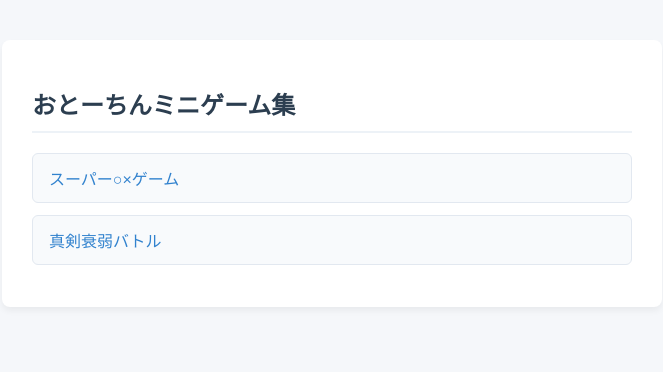
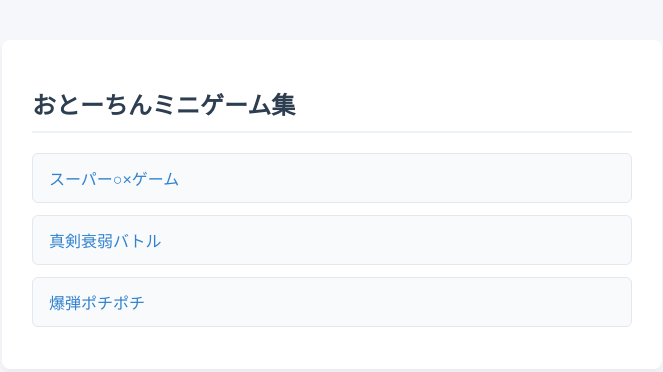
Before and after one commit to kyabetubatake/HTMLtest, a plain HTML site: page index.html in a window 1280 px wide. Shown: the whole page, without its empty margins (308-971 px from the left). Drawn offline with Linux system fonts and the light colour scheme.

Commit message:
Update index.html
爆弾ポチポチを追加

```diff
--- a/index.html
+++ b/index.html
@@ -69,6 +69,7 @@
     const pages = [
         { url: "SuperMaruBatu.html", title: "スーパー○×ゲーム" },
         { url: "SinkenSuijakuBattle.html",       title: "真剣衰弱バトル" },
+        { url: "BomPochi.html",       title: "爆弾ポチポチ" },
         // 新しいページを増やしたいときは、下にカンマ区切りで追加していけます
         // 例: { url: "game2.html", title: "新しいゲーム" }
     ];
```
